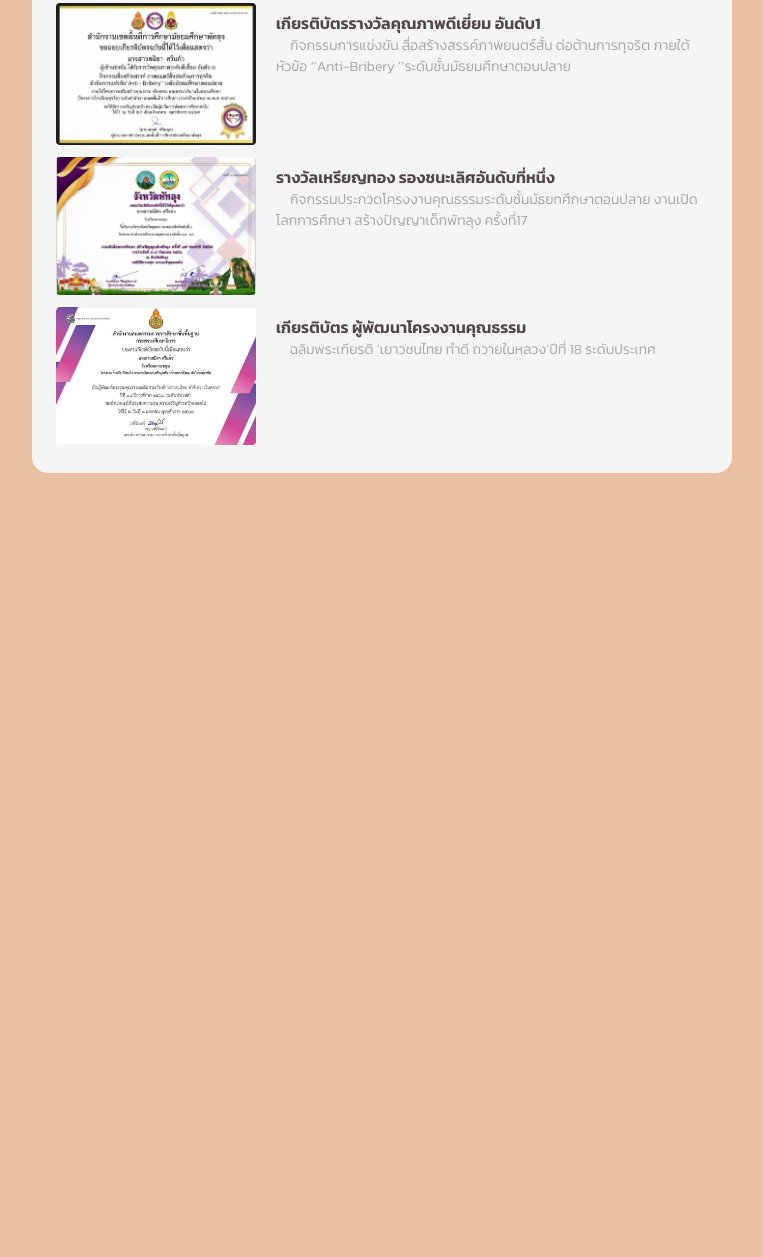
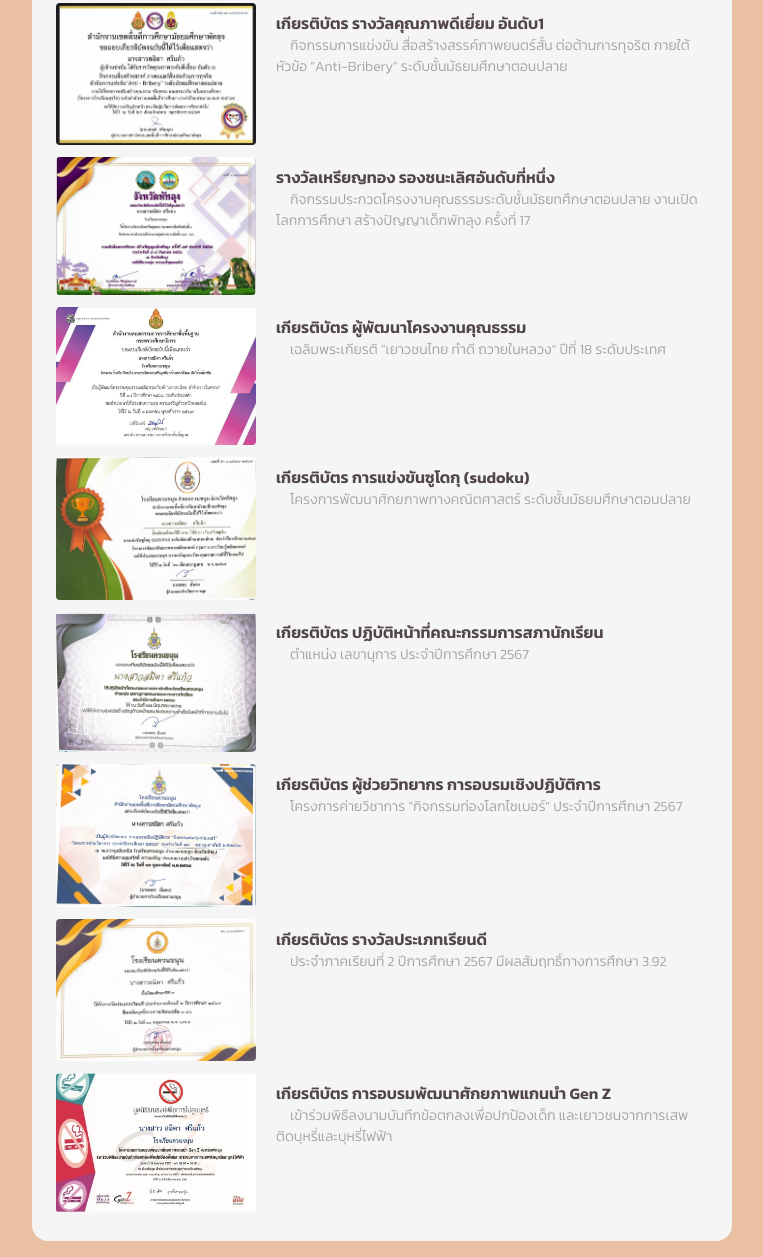
Before and after one commit to pongpangsamita/resume, a plain HTML site: page index.html in a window 1280 px wide. Shown: the part 1660-2917 px from the top of the page, without its empty margins (258-1021 px from the left). Before the commit the page ends 2149 px from the top, so only its background shows below. Drawn offline with Linux system fonts and the light colour scheme.

Commit message:
เพิ่มผลงาน เกียรติบัตร

```diff
--- a/index.html
+++ b/index.html
@@ -1,5 +1,6 @@
 <!DOCTYPE html>
 <html lang="th">
+
 <head>
   <meta charset="UTF-8" />
   <meta name="viewport" content="width=device-width, initial-scale=1.0" />
@@ -29,11 +30,7 @@
           <!-- 🔹 ส่วนล่างของรูป -->
           <div class="profileImg bottom">
             <div class="ImgBg"></div>
-              <img
-                class="profileImgItem"
-                src="./images/profile.png"
-                alt="profile image"
-              />
+            <img class="profileImgItem" src="./images/profile.png" alt="profile image" />
           </div>
         </div>
 
@@ -132,80 +129,62 @@
       <div class="galleryList">
         <div class="galleyItem">
           <div class="containerGalleryImg">
-              <img
-                class="galleryImg"
-                src="./images/activity1.jpg"
-                alt="สภานักเรียนประจำปีการศึกษา 2567"
-              />
+            <img class="galleryImg" src="./images/activity1.jpg" alt="สภานักเรียนประจำปีการศึกษา 2567" />
           </div>
           <div class="galleryDetail">
             <div class="title">สภานักเรียนประจำปีการศึกษา 2567</div>
-              &emsp;การทำงานในสภานักเรียนทำให้หนุได้ฝึกการคิดและวางแผนอย่างเป็นระบบการทำงานเป็นทีม รวมถึงการแก้ปัญหา ในสถานการณ์จริงประสบการณ์เหล่านี้ทำให้หนูเข้าใจการทำงานเชิงโครงสร้างและการแก้ปัญหาอย่างเป็นขั้นตอน
+            &emsp;การทำงานในสภานักเรียนทำให้หนุได้ฝึกการคิดและวางแผนอย่างเป็นระบบการทำงานเป็นทีม รวมถึงการแก้ปัญหา
+            ในสถานการณ์จริงประสบการณ์เหล่านี้ทำให้หนูเข้าใจการทำงานเชิงโครงสร้างและการแก้ปัญหาอย่างเป็นขั้นตอน
           </div>
         </div>
         <div class="galleyItem">
           <div class="containerGalleryImg">
-              <img
-                class="galleryImg"
-                src="./images/activity2.png"
-                alt="โครงงานคุณธรรมปีการศึกษา 2566"
-              />
+            <img class="galleryImg" src="./images/activity2.png" alt="โครงงานคุณธรรมปีการศึกษา 2566" />
           </div>
           <div class="galleryDetail">
             <div class="title">โครงงานคุณธรรมปีการศึกษา 2566</div>
-              &emsp;เป็นโครงงานคุณธรรมเกี่ยวกับการแก้ปัญหาพฤติกรรมของเด็กที่มีพฤติกรรมเสี่ยงจากการที่บิดามารดาหย่าร้าง ฝึกการคิดวิเคราะห์ปัญหา วิธีการแก้ปัญหาและวางแผนอย่างเป็นระบบ รวมถึงการทำงานร่วมกับผู้อื่นเพื่อหาทางแก้ปัญหาอย่างสร้างสรรค์
+            &emsp;เป็นโครงงานคุณธรรมเกี่ยวกับการแก้ปัญหาพฤติกรรมของเด็กที่มีพฤติกรรมเสี่ยงจากการที่บิดามารดาหย่าร้าง ฝึกการคิดวิเคราะห์ปัญหา
+            วิธีการแก้ปัญหาและวางแผนอย่างเป็นระบบ รวมถึงการทำงานร่วมกับผู้อื่นเพื่อหาทางแก้ปัญหาอย่างสร้างสรรค์
           </div>
         </div>
       </div>
       <div class="galleyItem">
         <div class="containerGalleryImg">
-              <img
-                class="galleryImg"
-                src="./images/activity3.jpg"
-                alt="กิจกรรมศึกษาดูงานแหล่งเรียนรู้สภานักเรียน"
-              />
+          <img class="galleryImg" src="./images/activity3.jpg" alt="กิจกรรมศึกษาดูงานแหล่งเรียนรู้สภานักเรียน" />
         </div>
         <div class="galleryDetail">
           <div class="title">กิจกรรมศึกษาดูงานแหล่งเรียนรู้สภานักเรียน</div>
-              &emsp;เข้าศึกษาดูงานระบบการทำงานของสภานักเรียนโรงเรียนอื่น เพื่อเรียนรู้การบริหารงานเป็นระบบและการทำงานเป็นทีม และได้นำแนวคิดที่ได้มาปรับใช้ในการทำงานภายในโรงเรียนของตนเอง ซึ่งช่วยเสริมทักษะการคิดวิเคราะห์และการสื่อสารที่เป็นประโยชน์
+          &emsp;เข้าศึกษาดูงานระบบการทำงานของสภานักเรียนโรงเรียนอื่น เพื่อเรียนรู้การบริหารงานเป็นระบบและการทำงานเป็นทีม
+          และได้นำแนวคิดที่ได้มาปรับใช้ในการทำงานภายในโรงเรียนของตนเอง ซึ่งช่วยเสริมทักษะการคิดวิเคราะห์และการสื่อสารที่เป็นประโยชน์
         </div>
       </div>
       <div class="galleyItem">
         <div class="containerGalleryImg">
-              <img
-                class="galleryImg"
-                src="./images/activity4.jpg"
-                alt="อบรมพัฒนาศักยภาพแกนนำ Gen Z"
-              />
+          <img class="galleryImg" src="./images/activity4.jpg" alt="อบรมพัฒนาศักยภาพแกนนำ Gen Z" />
         </div>
         <div class="galleryDetail">
           <div class="title">อบรมพัฒนาศักยภาพแกนนำ Gen Z</div>
-              &emsp;เป็นกิจกรรมอบรมเรื่องการป้องกันเยาวชนจากบุหรี่และบุหรี่ไฟฟ้า กิจกรรมนี้ช่วยให้หนูได้ฝึกการจัดเรียงข้อมูลและเลือกประเด็นสำคัญ แล้วนำมาพูดคุยแลกเปลี่ยนความคิดเห็น เป็นการพัฒนาทักษะด้านการสื่อสาร
+          &emsp;เป็นกิจกรรมอบรมเรื่องการป้องกันเยาวชนจากบุหรี่และบุหรี่ไฟฟ้า กิจกรรมนี้ช่วยให้หนูได้ฝึกการจัดเรียงข้อมูลและเลือกประเด็นสำคัญ
+          แล้วนำมาพูดคุยแลกเปลี่ยนความคิดเห็น เป็นการพัฒนาทักษะด้านการสื่อสาร
         </div>
       </div>
       <div class="galleyItem">
         <div class="containerGalleryImg">
-              <img
-                class="galleryImg"
-                src="./images/activity5.jpg"
-                alt="กิจกรรมม่วงเหลืองจิตอาสา พัฒนาสังคม"
-              />
+          <img class="galleryImg" src="./images/activity5.jpg" alt="กิจกรรมม่วงเหลืองจิตอาสา พัฒนาสังคม" />
         </div>
         <div class="galleryDetail">
           <div class="title">กิจกรรมม่วงเหลืองจิตอาสา พัฒนาสังคม</div>
-              &emsp;เป็นตัวแทนของโรงเรียนไปช่วยทำความสะอาดอาคาร ทาสีบริเวณผนังเก่า  ณ โรงเรียนวัดโพรงงู ร่วมกับคุณครูและเพื่อนๆ ในโครงการนี้
+          &emsp;เป็นตัวแทนของโรงเรียนไปช่วยทำความสะอาดอาคาร ทาสีบริเวณผนังเก่า ณ โรงเรียนวัดโพรงงู ร่วมกับคุณครูและเพื่อนๆ ในโครงการนี้
         </div>
-          </div><div class="galleyItem">
+      </div>
+      <div class="galleyItem">
         <div class="containerGalleryImg">
-              <img
-                class="galleryImg"
-                src="./images/activity6.jpg"
-                alt="กิจกรรมซ้อมแผนบรรเทา"
-              />
+          <img class="galleryImg" src="./images/activity6.jpg" alt="กิจกรรมซ้อมแผนบรรเทา" />
         </div>
         <div class="galleryDetail">
           <div class="title">กิจกรรมซ้อมแผนบรรเทา</div>
-              &emsp;การทำงานในสภานักเรียนทำให้หนุได้ฝึกการคิดและวางแผนอย่างเป็นระบบ การทำงานเป็นทีม รวมถึงการแก้ปัญหาในสถานการณ์จริง ประสบการณ์เหล่านี้ทำให้หนูเข้าใจการทำงานเชิงโครงสร้างและการแก้ปัญหาอย่างเป็นขั้นตอน
+          &emsp;การทำงานในสภานักเรียนทำให้หนุได้ฝึกการคิดและวางแผนอย่างเป็นระบบ การทำงานเป็นทีม รวมถึงการแก้ปัญหาในสถานการณ์จริง
+          ประสบการณ์เหล่านี้ทำให้หนูเข้าใจการทำงานเชิงโครงสร้างและการแก้ปัญหาอย่างเป็นขั้นตอน
         </div>
       </div>
     </div>
@@ -218,42 +197,75 @@
       <div class="galleryList">
         <div class="galleyItem">
           <div class="containerGalleryImg">
-              <img
-                class="galleryImg"
-                src="./images/certificate1.jpg"
-                alt="เกียรติบัตรรางวัลคุณภาพดีเยี่ยม อันดับ1"
-              />
+            <img class="galleryImg" src="./images/certificate1.jpg" alt="เกียรติบัตรรางวัลคุณภาพดีเยี่ยม อันดับ1" />
           </div>
           <div class="galleryDetail">
-              <div class="title">เกียรติบัตรรางวัลคุณภาพดีเยี่ยม อันดับ1</div>
-              &emsp;กิจกรรมการแข่งขัน สื่อสร้างสรรค์ภาพยนตร์สั้น ต่อต้านการทุจริต ภายใต้หัวข้อ ‘‘Anti-Bribery ’’ระดับชั้นมัธยมศึกษาตอนปลาย
+            <div class="title">เกียรติบัตร รางวัลคุณภาพดีเยี่ยม อันดับ1</div>
+            &emsp;กิจกรรมการแข่งขัน สื่อสร้างสรรค์ภาพยนตร์สั้น ต่อต้านการทุจริต ภายใต้หัวข้อ "Anti-Bribery" ระดับชั้นมัธยมศึกษาตอนปลาย
           </div>
         </div>
         <div class="galleyItem">
           <div class="containerGalleryImg">
-              <img
-                class="galleryImg"
-                 src="./images/certificate2.jpg"
-                alt=" รางวัลเหรียญทอง รองชนะเลิศอันดับที่หนึ่ง"
-              />
+            <img class="galleryImg" src="./images/certificate2.jpg" alt=" รางวัลเหรียญทอง รองชนะเลิศอันดับที่หนึ่ง" />
           </div>
           <div class="galleryDetail">
-              <div class="title"> รางวัลเหรียญทอง รองชนะเลิศอันดับที่หนึ่ง</div>
-              &emsp;กิจกรรมประกวดโครงงานคุณธรรมระดับชั้นมัธยทศึกษาตอนปลาย งานเปิดโลกการศึกษา สร้างปัญญาเด็กพัทลุง ครั้งที่17
+            <div class="title">รางวัลเหรียญทอง รองชนะเลิศอันดับที่หนึ่ง</div>
+            &emsp;กิจกรรมประกวดโครงงานคุณธรรมระดับชั้นมัธยทศึกษาตอนปลาย งานเปิดโลกการศึกษา สร้างปัญญาเด็กพัทลุง ครั้งที่ 17
           </div>
         </div>
       </div>
       <div class="galleyItem">
         <div class="containerGalleryImg">
-              <img
-                class="galleryImg"
-                 src="./images/certificate3.jpg"
-                alt="เกียรติบัตร ผู้พัฒนาโครงงานคุณธรรม"
-              />
+          <img class="galleryImg" src="./images/certificate3.jpg" alt="เกียรติบัตร ผู้พัฒนาโครงงานคุณธรรม" />
         </div>
         <div class="galleryDetail">
           <div class="title">เกียรติบัตร ผู้พัฒนาโครงงานคุณธรรม</div>
-              &emsp;ฉลิมพระเกียรติ ‘เยาวชนไทย ทำดี ถวายในหลวง’ปีที่ 18 ระดับประเทศ
+          &emsp;เฉลิมพระเกียรติ "เยาวชนไทย ทำดี ถวายในหลวง" ปีที่ 18 ระดับประเทศ
+        </div>
+      </div>
+      <div class="galleyItem">
+        <div class="containerGalleryImg">
+          <img class="galleryImg" src="./images/certificate4.jpg" alt="เกียรติบัตร การแข่งขันซูโดกุ (sudoku)" />
+        </div>
+        <div class="galleryDetail">
+          <div class="title">เกียรติบัตร การแข่งขันซูโดกุ (sudoku)</div>
+          &emsp;โครงการพัฒนาศักยภาพทางคณิตศาสตร์ ระดับชั้นมัธยมศึกษาตอนปลาย
+        </div>
+      </div>
+      <div class="galleyItem">
+        <div class="containerGalleryImg">
+          <img class="galleryImg" src="./images/certificate5.jpg" alt="เกียรติบัตร ปฏิบัติหน้าที่คณะกรรมการสภานักเรียน" />
+        </div>
+        <div class="galleryDetail">
+          <div class="title">เกียรติบัตร ปฏิบัติหน้าที่คณะกรรมการสภานักเรียน</div>
+          &emsp;ตำแหน่ง เลขานุการ ประจำปีการศึกษา 2567
+        </div>
+      </div>
+      <div class="galleyItem">
+        <div class="containerGalleryImg">
+          <img class="galleryImg" src="./images/certificate6.jpg" alt="เกียรติบัตร ผู้ช่วยวิทยากร การอบรมเชิงปฏิบัติการ" />
+        </div>
+        <div class="galleryDetail">
+          <div class="title">เกียรติบัตร ผู้ช่วยวิทยากร การอบรมเชิงปฏิบัติการ</div>
+          &emsp;โครงการค่ายวิชาการ "กิจกรรมท่องโลกไซเบอร์" ประจำปีการศึกษา 2567
+        </div>
+      </div>
+      <div class="galleyItem">
+        <div class="containerGalleryImg">
+          <img class="galleryImg" src="./images/certificate7.jpg" alt="เกียรติบัตร รางวัลประเภทเรียนดี" />
+        </div>
+        <div class="galleryDetail">
+          <div class="title">เกียรติบัตร รางวัลประเภทเรียนดี</div>
+          &emsp;ประจำภาคเรียนที่ 2 ปีการศึกษา 2567 มีผลสัมฤทธิ์ทางการศึกษา 3.92
+        </div>
+      </div>
+      <div class="galleyItem">
+        <div class="containerGalleryImg">
+          <img class="galleryImg" src="./images/certificate8.jpg" alt="เกียรติบัตร การอบรมพัฒนาศักยภาพแกนนำ Gen Z" />
+        </div>
+        <div class="galleryDetail">
+          <div class="title">เกียรติบัตร การอบรมพัฒนาศักยภาพแกนนำ Gen Z</div>
+          &emsp;เข้าร่วมพิธีลงนามบันทึกข้อตกลงเพื่อปกป้องเด็ก และเยาวชนจากการเสพติดบุหรี่และบุหรี่ไฟฟ้า
         </div>
       </div>
     </div>
@@ -261,4 +273,5 @@
   </div>
   </div>
 </body>
+
 </html>
```
Also changed, not shown: images/certificate4.jpg (added), images/certificate5.jpg (added), images/certificate6.jpg (added), images/certificate7.jpg (added), images/certificate8.jpg (added). Lines whose indentation alone changed are shown as unchanged.
